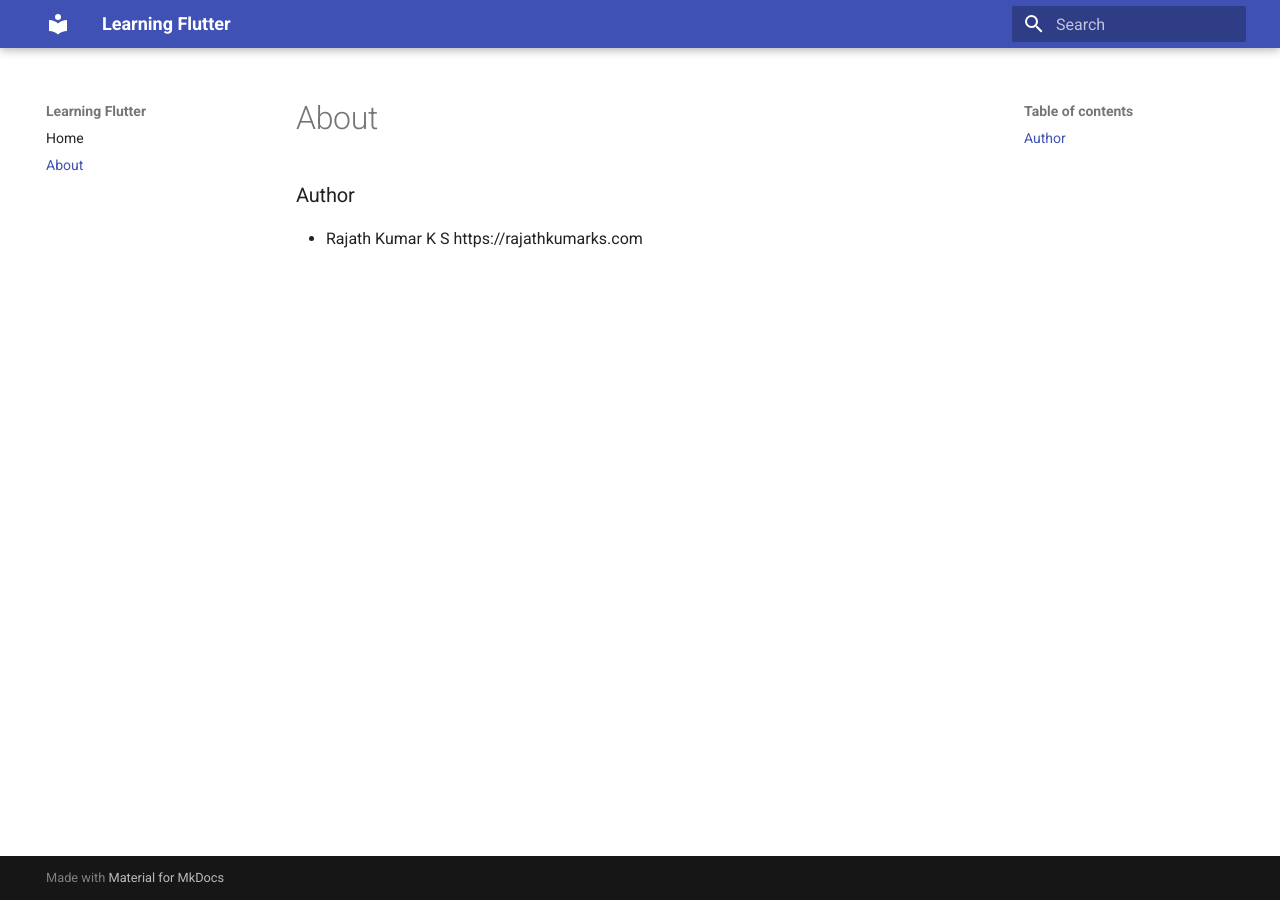
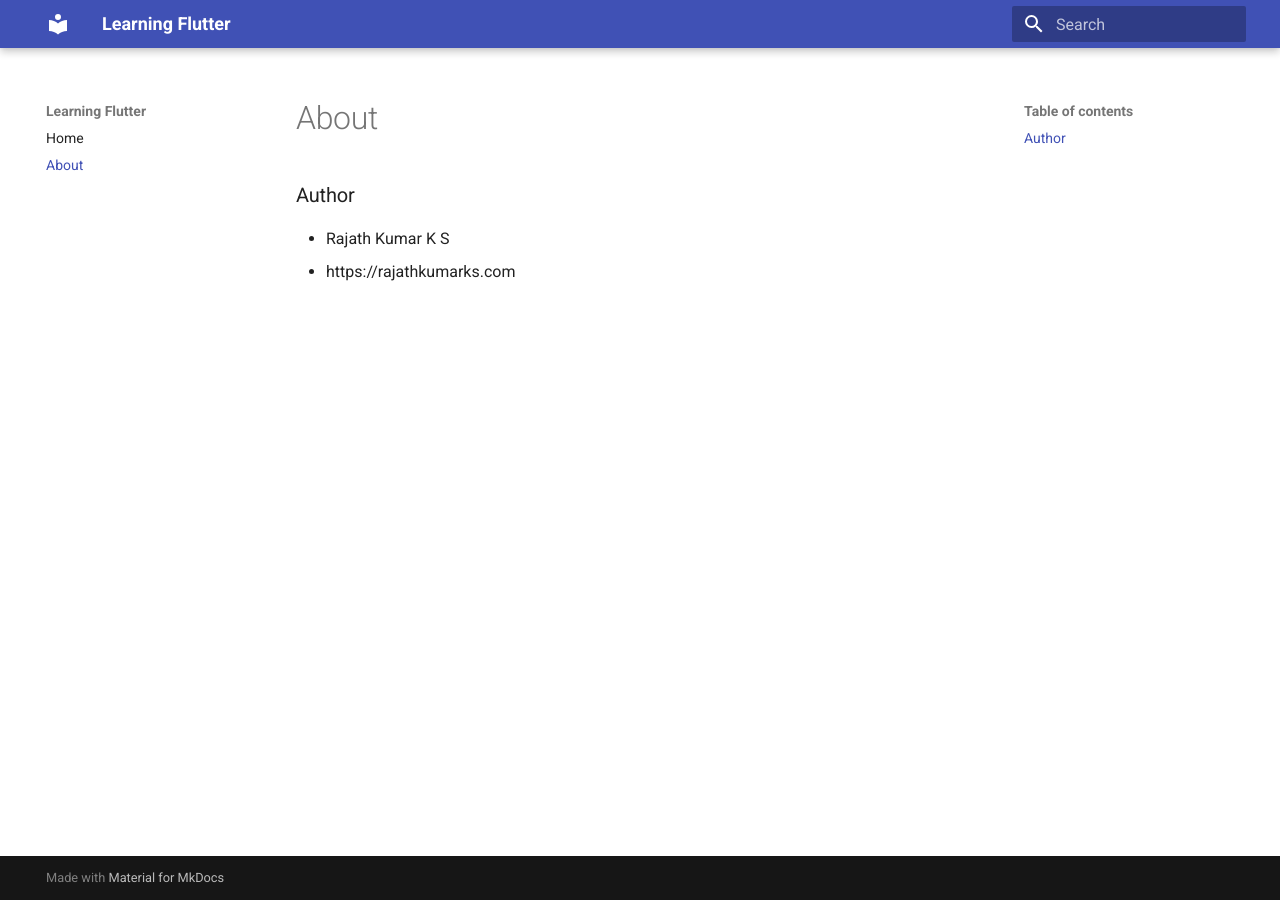
Before and after one commit to MonkiyPython/docsforflutter, an MkDocs documentation site: the page built from docs/about.md, in a window 1280 px wide. Built offline with MkDocs 1.6.1 and Material for MkDocs 9.7.7, drawn with Linux system fonts in a browser that asks for light colours.

Commit message:
changes made

```diff
--- a/docs/about.md
+++ b/docs/about.md
@@ -1,4 +1,4 @@
 ### Author
 
 * Rajath Kumar K S
-https://rajathkumarks.com
+- https://rajathkumarks.com
```
Also changed, not shown: site/about/index.html, site/search/search_index.json, 2 other files.
